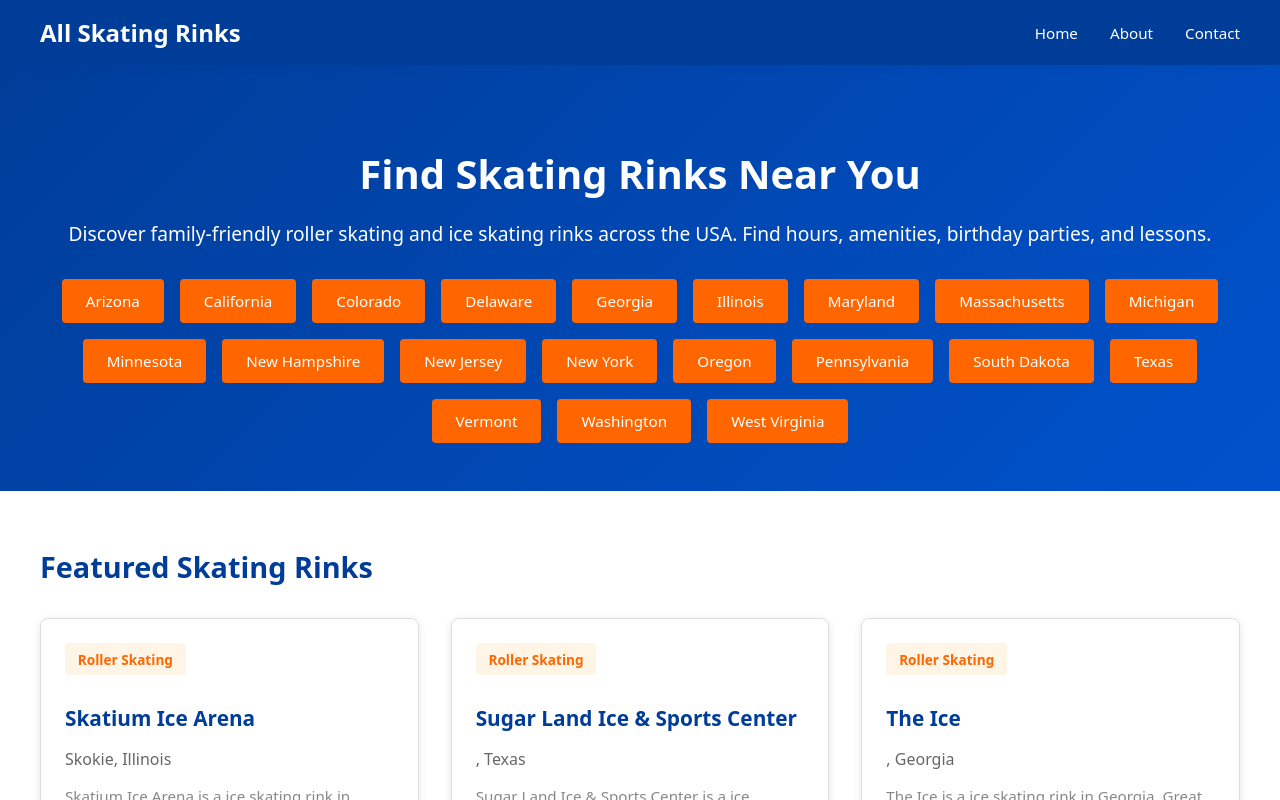
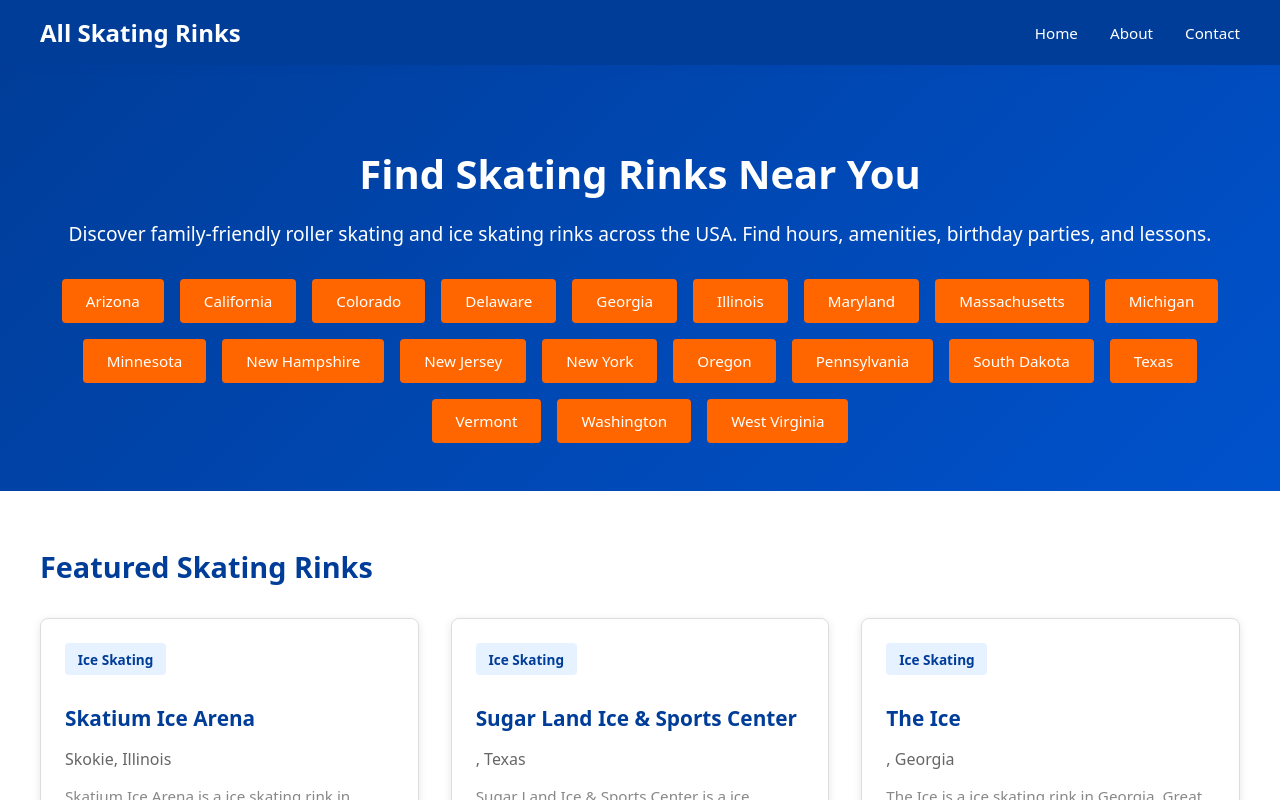
Before and after one commit to raiderj77/allskatingrinks, a Next.js app: page / in a window 1280 px wide. Shown: the top 800 px of the page. Built offline with nearby package versions, Linux system fonts and the light colour scheme.

Commit message:
fix: replace rink.type and rink.id references removed from new schema

```diff
--- a/src/app/page.tsx
+++ b/src/app/page.tsx
@@ -86,7 +86,7 @@ export default function Home() {
           >
             {featured.map((rink) => (
               <a
-                key={rink.id}
+                key={rink.slug}
                 href={`/${rink.stateSlug}/${rink.slug}`}
                 style={{
                   textDecoration: "none",
@@ -107,8 +107,8 @@ export default function Home() {
                     style={{
                       display: "inline-block",
                       backgroundColor:
-                        rink.type === "ice" ? "#e6f2ff" : "#fff5e6",
-                      color: rink.type === "ice" ? "#003d99" : "#ff6600",
+                        rink.amenities.includes("Ice skating") ? "#e6f2ff" : "#fff5e6",
+                      color: rink.amenities.includes("Ice skating") ? "#003d99" : "#ff6600",
                       padding: "0.4rem 0.8rem",
                       borderRadius: "4px",
                       fontSize: "0.85rem",
@@ -116,7 +116,7 @@ export default function Home() {
                       marginBottom: "0.5rem",
                     }}
                   >
-                    {rink.type === "ice" ? "Ice Skating" : "Roller Skating"}
+                    {rink.amenities.includes("Ice skating") ? "Ice Skating" : "Roller Skating"}
                   </div>
                   <h3
                     style={{
```
Also changed, not shown: src/app/[state]/[slug]/page.tsx (+5 -5 lines), src/app/[state]/page.tsx (+4 -4 lines), next-env.d.ts (added).
